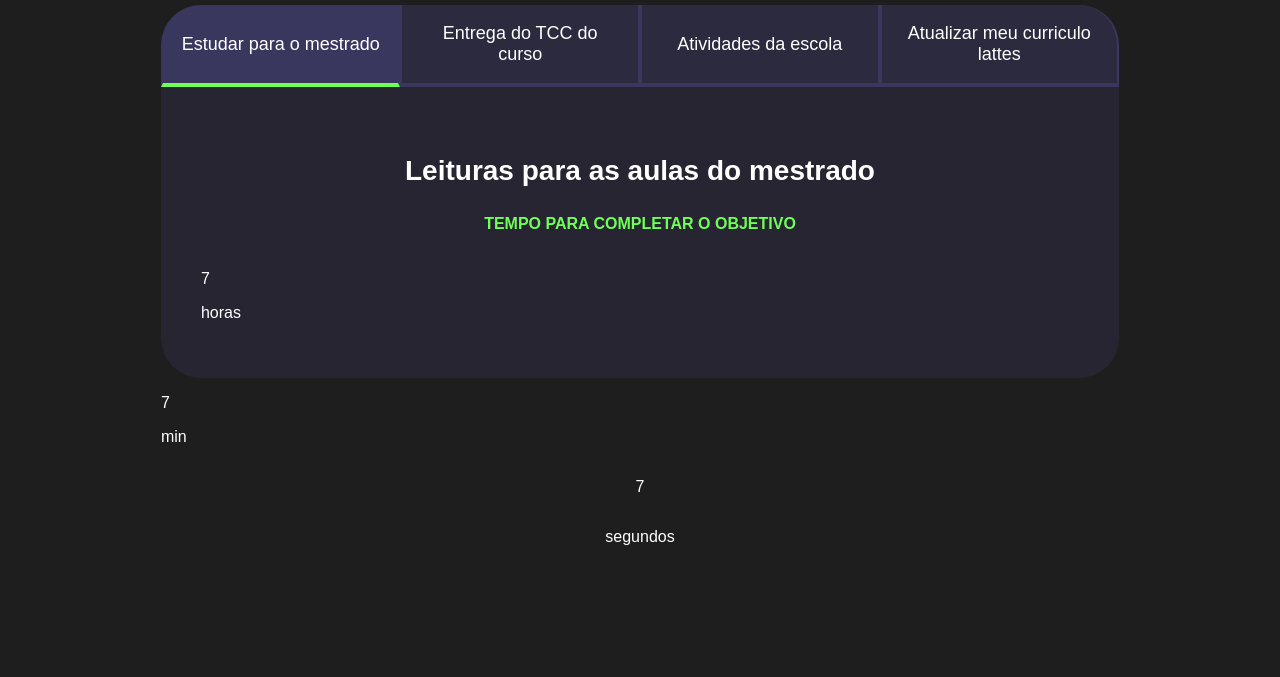
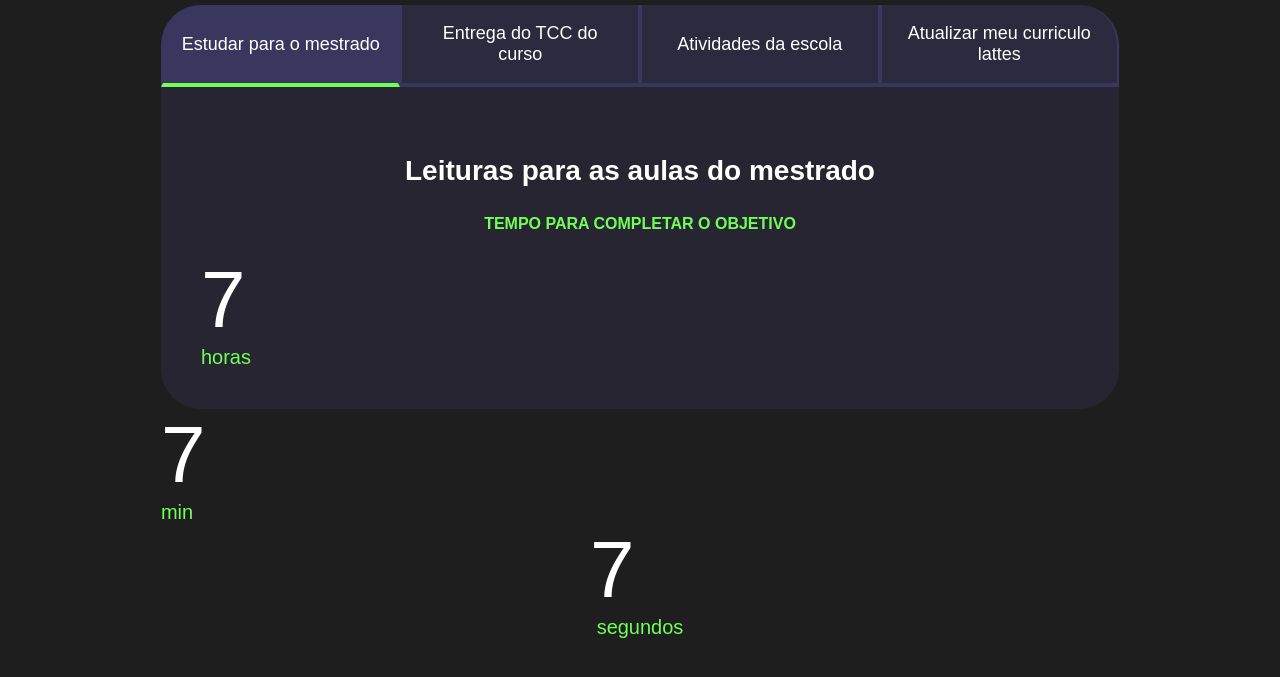
Before and after one commit to MATEMATICA-II-PROGRAMACAO-3C-CAP-2024/quarteto-fantastico-e-nathan, a plain HTML site: page index.html in a window 1280 px wide. Shown: the part 93-770 px from the top of the page. Drawn offline with Linux system fonts and the light colour scheme; a web font is replaced by a local one.

Commit message:
quarteto-fantastico-e-nathan

```diff
--- a/style.css
+++ b/style.css
@@ -102,3 +102,21 @@ body {
      display: flex;
      justify-content: center;
 }
+
+.contador-digito{
+    padding: 0 16px;
+    text-align: center;
+    flex-wrap: wrap;
+}
+
+.contador-digito-numero{
+    font-size: 80px;
+    margin: 0;
+    min-width: 100px;
+}
+
+.contador-digito-texto{
+    color: var(--verde);
+    font-size: 20px;
+    margin: 0;
+}
```
